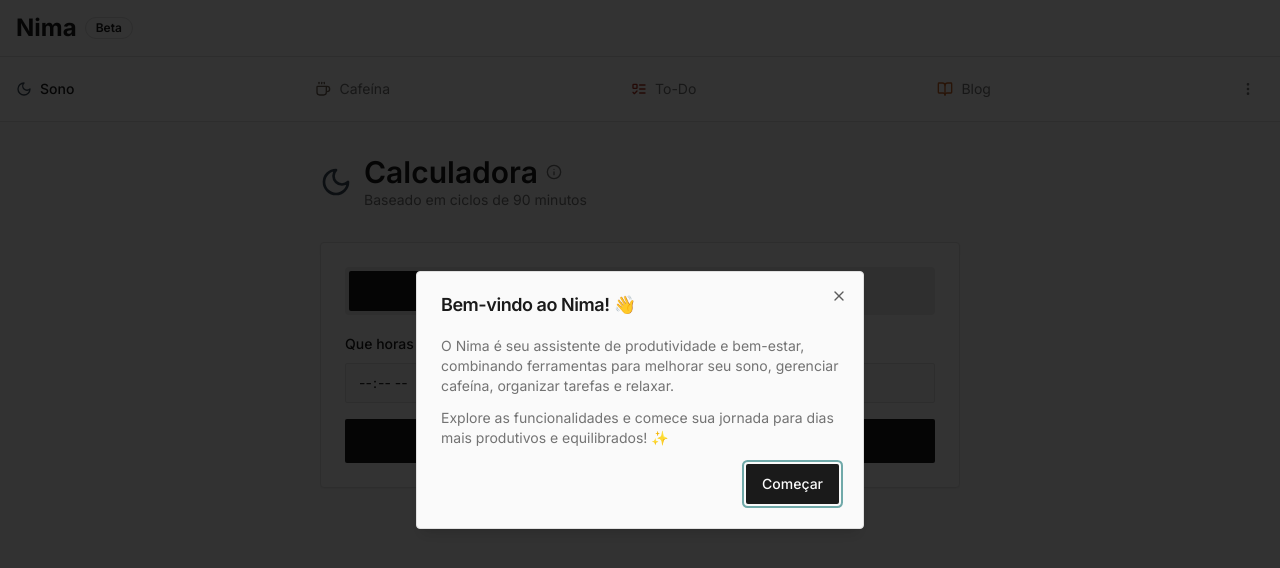
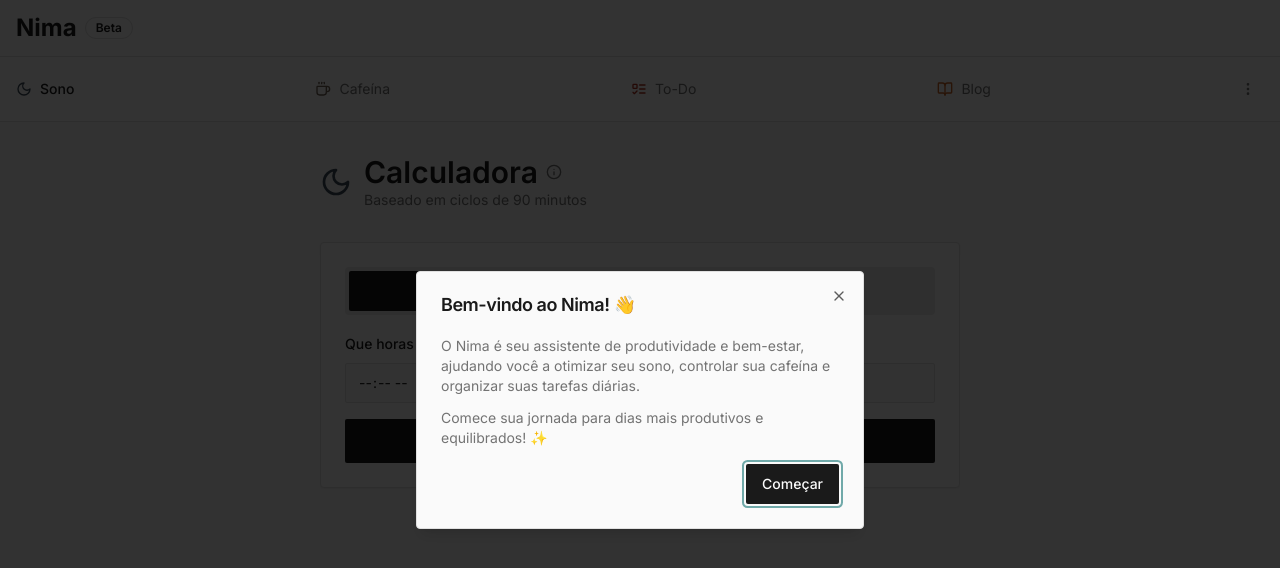
Before and after one commit to mrbarkan/nima-sleep-wake, a React (Vite) app: page / in a window 1280 px wide. Shown: the top 568 px of the page. Built offline with nearby package versions, Linux system fonts and the light colour scheme; the HTML template or start-up script is replaced by a standard one.

Commit message:
Refactor welcome modal text

```diff
--- a/src/components/WelcomeModal.tsx
+++ b/src/components/WelcomeModal.tsx
@@ -67,12 +67,11 @@ const WelcomeModal = ({ isLoggedIn = false }: WelcomeModalProps) => {
               <>
                 <p>
                   O Nima é seu assistente de produtividade e bem-estar,
-                  combinando ferramentas para melhorar seu sono, gerenciar
-                  cafeína, organizar tarefas e relaxar.
+                  ajudando você a otimizar seu sono, controlar sua cafeína
+                  e organizar suas tarefas diárias.
                 </p>
                 <p className="text-sm">
-                  Explore as funcionalidades e comece sua jornada para dias
-                  mais produtivos e equilibrados! ✨
+                  Comece sua jornada para dias mais produtivos e equilibrados! ✨
                 </p>
               </>
             )}
```
